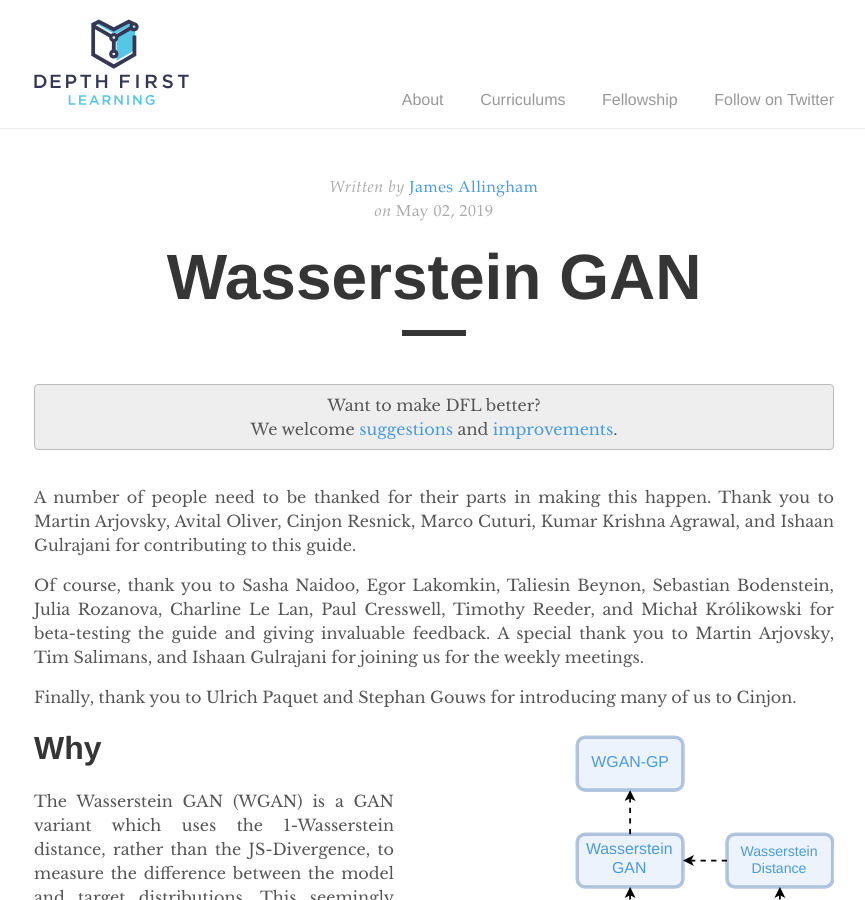
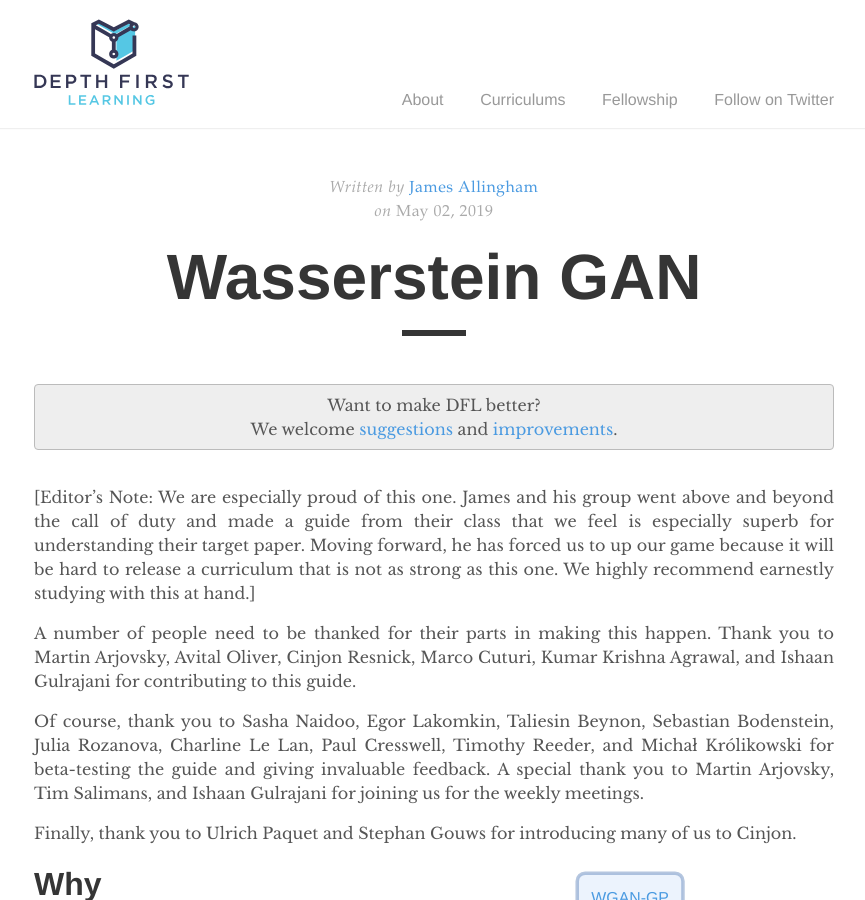
Before and after one commit to depthfirstlearning/depthfirstlearning.com, a Jekyll site: the page built from _posts/2019-05-02-WassersteinGAN.markdown, in a window 1280 px wide and 900 px high. Shown: the whole window, without its empty margins (206-1071 px from the left). Built offline with Jekyll 4.4.1, drawn with Linux system fonts in a browser that asks for light colours; formulas are drawn with MathJax 3.

Commit message:
editor's note to WGAN.

```diff
--- a/_posts/2019-05-02-WassersteinGAN.markdown
+++ b/_posts/2019-05-02-WassersteinGAN.markdown
@@ -7,6 +7,8 @@ author: james
 blurb: "The Wasserstein GAN (WGAN) is a GAN variant which uses the 1-Wasserstein distance, rather than the JS-Divergence, to measure the difference between the model and target distributions. This seemingly simple change has big consequences! Not only does WGAN train more easily but it also achieves very impressive results &#8212; generating some stunning images."
 feedback: true
 ---
+
+[Editor’s Note: We are especially proud of this one. James and his group went above and beyond the call of duty and made a guide from their class that we feel is especially superb for understanding their target paper. Moving forward, he has forced us to up our game because it will be hard to release a curriculum that is not as strong as this one. We highly recommend earnestly studying with this at hand.]
 
 A number of people need to be thanked for their parts in making this happen. Thank you to Martin Arjovsky, Avital Oliver, Cinjon Resnick, Marco Cuturi, Kumar Krishna Agrawal, and Ishaan Gulrajani for contributing to this guide.
 
```
